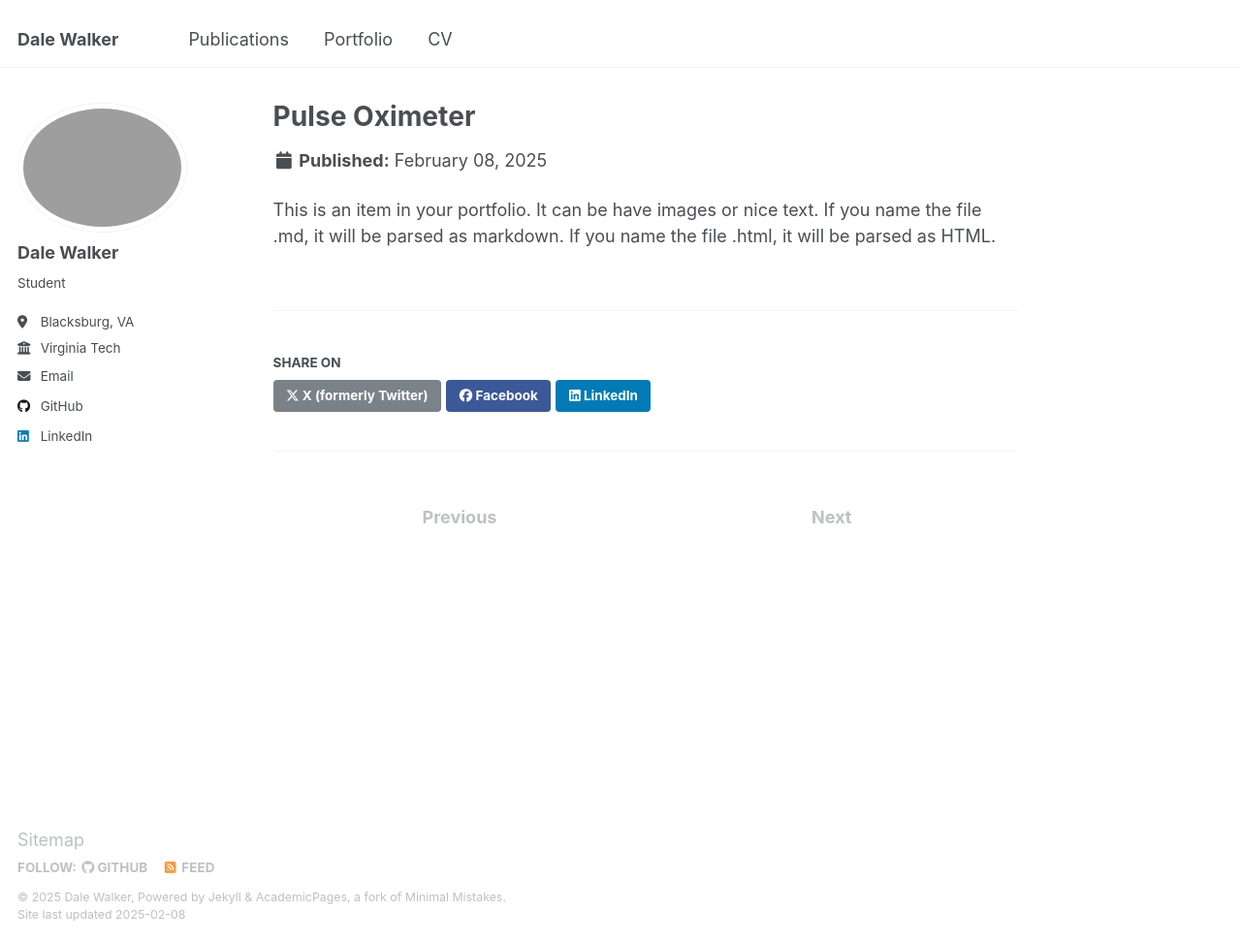
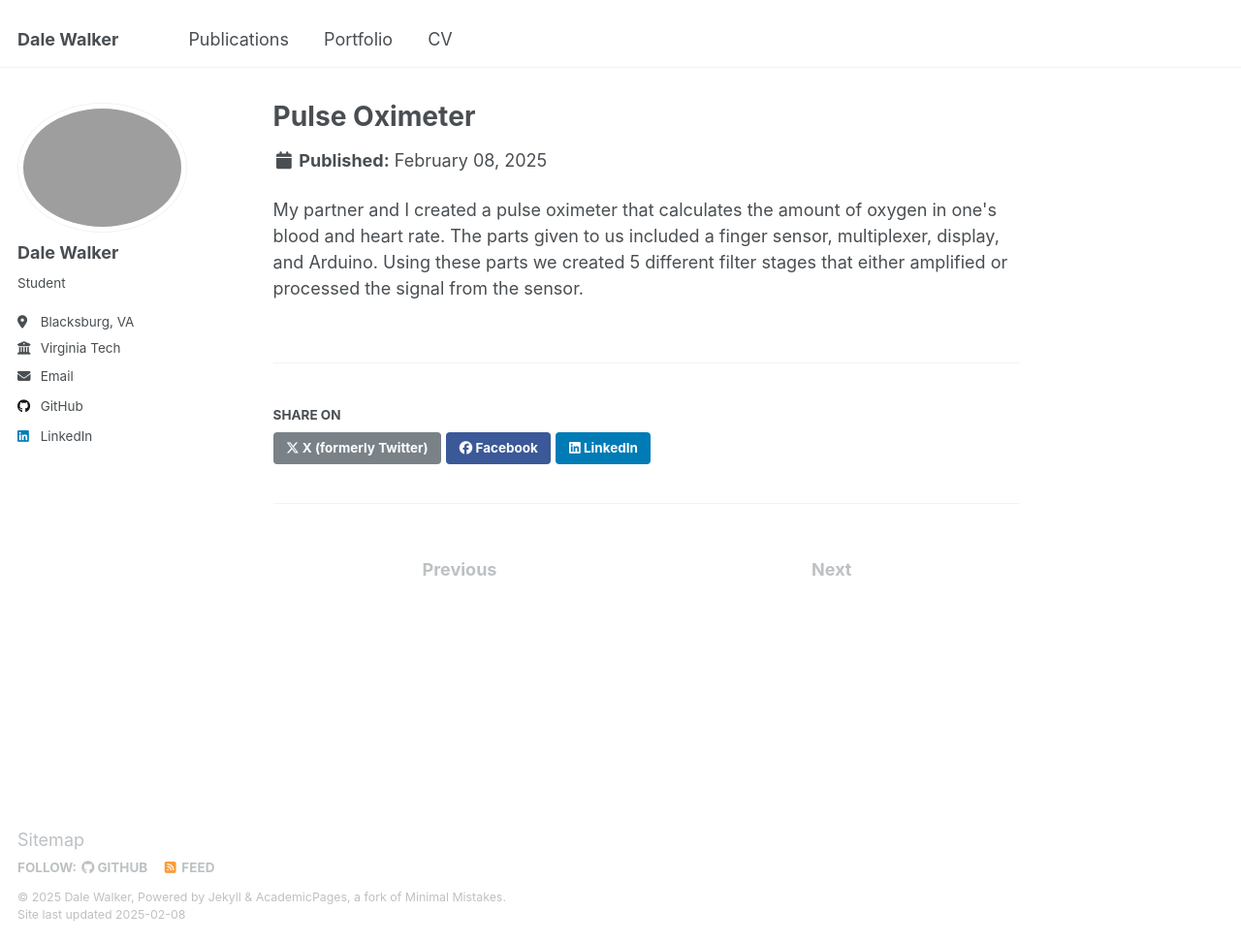
Before and after one commit to dalewalker1047/dalewalker1047.github.io, a Jekyll site: the page built from _portfolio/portfolio-2.html, in a window 1280 px wide and 972 px high. Shown: the whole window at 97% size. Built offline with Jekyll 4.4.1, drawn with Linux system fonts in a browser that asks for light colours.

Commit message:
Added more to portfolios

```diff
--- a/_portfolio/portfolio-2.html
+++ b/_portfolio/portfolio-2.html
@@ -1,7 +1,7 @@
 ---
 title: "Pulse Oximeter"
-excerpt: "My partner and I created a pulse oximeter that calculates the amount of oxygen in one's blood and heart rate. The parts given to us included a finger sensor, multiplexer, display, and Arduino. Using these parts we created 5 different filter stages that either amplified or processed the signal from the sensor. <br/><img src='/images/FilterPaths.png'> <br/><img src='/images/Display.png'> <br/><img src='/images/sensor2.png'>"
+excerpt: "My partner and I created a pulse oximeter that calculates the amount of oxygen in one's blood and heart rate. The parts given to us included a finger sensor, multiplexer, display, and Arduino. Using these parts we created 5 different filter stages that either amplified or processed the signal from the sensor. <br/><img src='/images/Display.png'> <br/><img src='/images/sensor2.png'> <br/><img src='/images/FilterPaths.png'>"
 collection: portfolio
 ---
 
-This is an item in your portfolio. It can be have images or nice text. If you name the file .md, it will be parsed as markdown. If you name the file .html, it will be parsed as HTML.
+My partner and I created a pulse oximeter that calculates the amount of oxygen in one's blood and heart rate. The parts given to us included a finger sensor, multiplexer, display, and Arduino. Using these parts we created 5 different filter stages that either amplified or processed the signal from the sensor.
```
Also changed, not shown: _portfolio/portfolio-1.md (+1 -1 lines).
